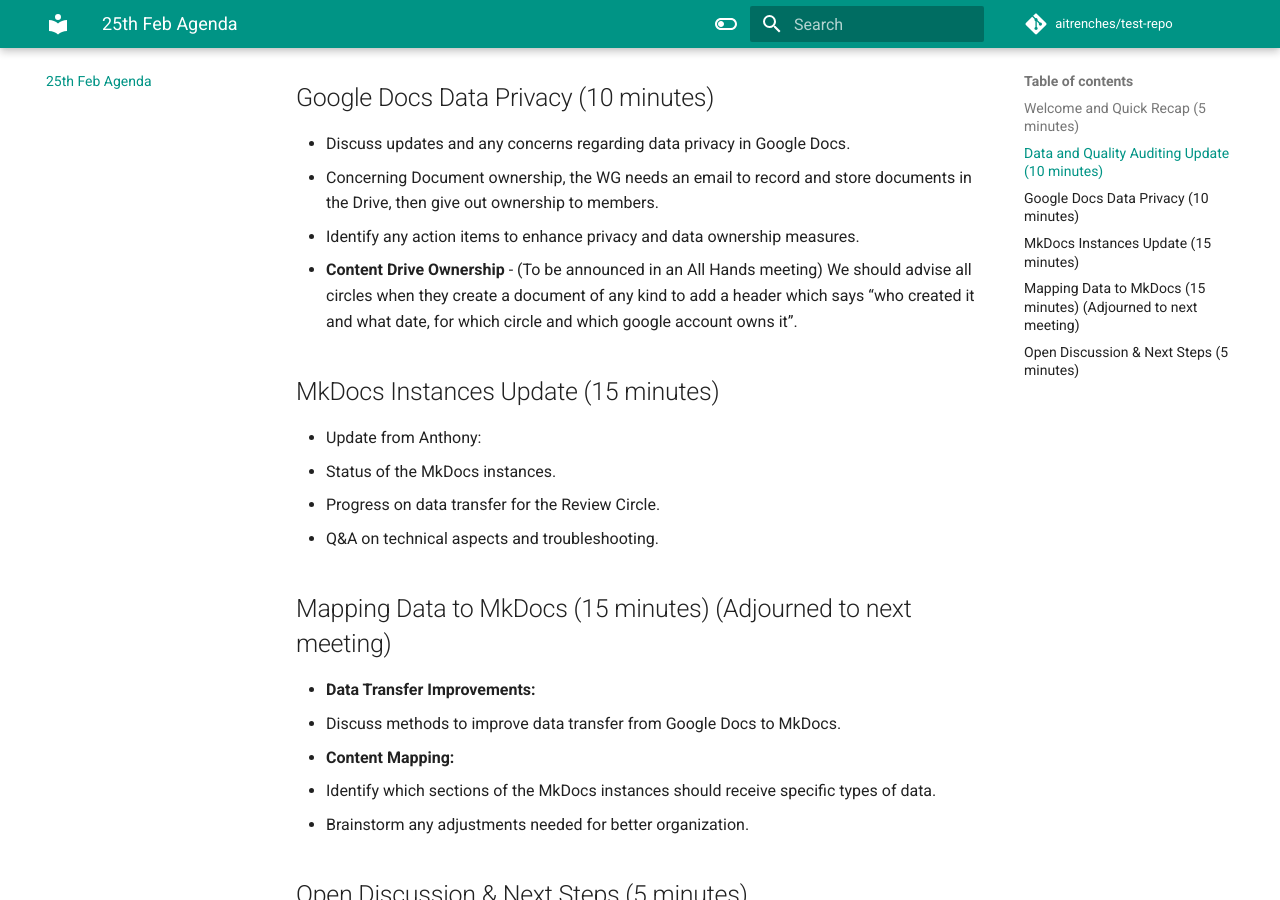
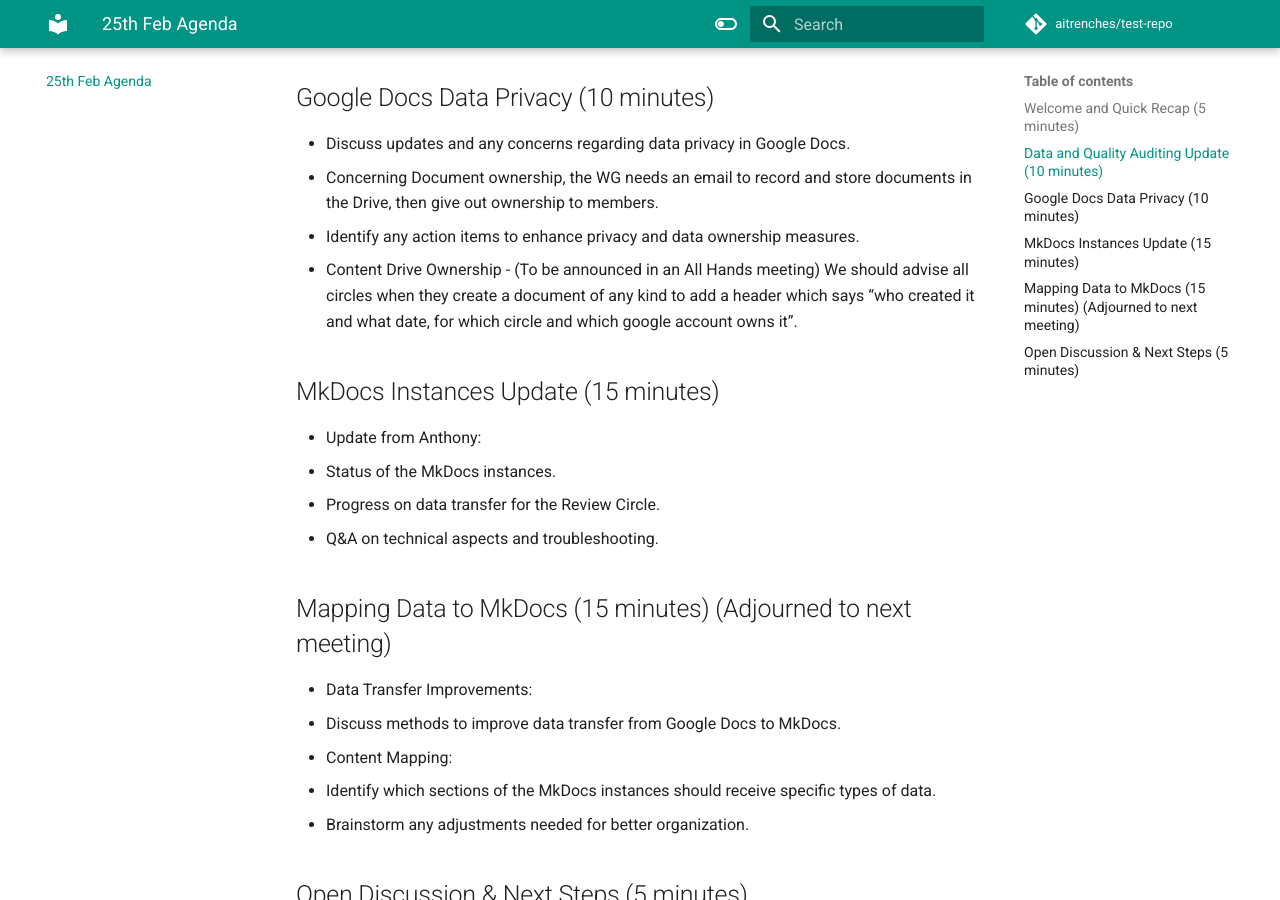
Before and after one commit to aitrenches/test-repo, an MkDocs documentation site: the page built from docs/25th-feb-agenda.md, in a window 1280 px wide and 900 px high, scrolled down 632 px. Built offline with MkDocs 1.6.1 and Material for MkDocs 9.7.7, drawn with Linux system fonts in a browser that asks for light colours; comment, search, counter and statistics services are not loaded.

```diff
--- a/docs/25th-feb-agenda.md
+++ b/docs/25th-feb-agenda.md
@@ -15,18 +15,18 @@
 - Discuss updates and any concerns regarding data privacy in Google Docs.
 - Concerning Document ownership, the WG needs an email to record and store documents in the Drive, then give out ownership to members.
 - Identify any action items to enhance privacy and data ownership measures.
-- **Content Drive Ownership** - (To be announced in an All Hands meeting) We should advise all circles when they create a document of any kind to add a header which says “who created it and what date, for which circle and which google account owns it”.
+- Content Drive Ownership - (To be announced in an All Hands meeting) We should advise all circles when they create a document of any kind to add a header which says “who created it and what date, for which circle and which google account owns it”.
 
 ## MkDocs Instances Update (15 minutes)
 - Update from Anthony:
   - Status of the MkDocs instances.
   - Progress on data transfer for the Review Circle.
-  - Q&A on technical aspects and troubleshooting.
+- Q&A on technical aspects and troubleshooting.
 
 ## Mapping Data to MkDocs (15 minutes) (Adjourned to next meeting)
-- **Data Transfer Improvements:**
+- Data Transfer Improvements:
   - Discuss methods to improve data transfer from Google Docs to MkDocs.
-- **Content Mapping:**
+- Content Mapping:
   - Identify which sections of the MkDocs instances should receive specific types of data.
   - Brainstorm any adjustments needed for better organization.
 
```
